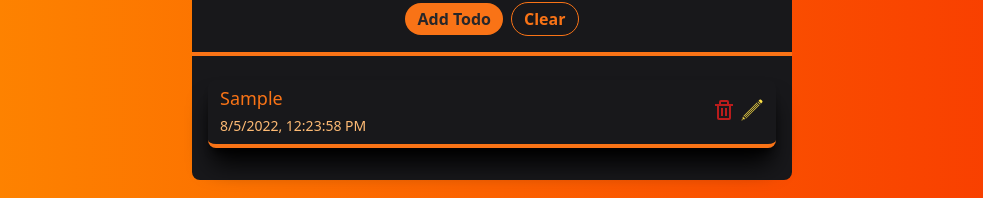
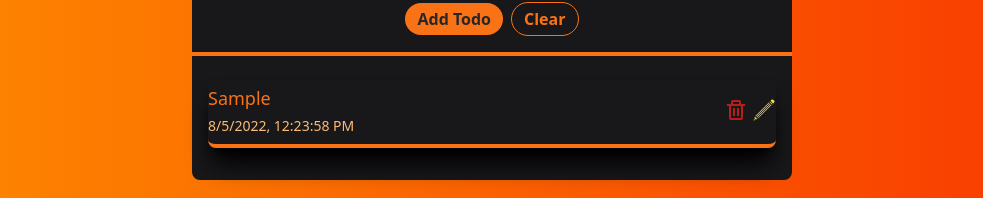
Before and after one commit to shahram0102/todolist-react, a React (Create React App) app: page / in a window 1280 px wide. Both pictures are taken after typing "Sample" into the empty fields and a click on the button "Add Todo". Shown: the part 150-348 px from the top of the page, without its empty margins (148-1131 px from the left). Built offline with nearby package versions, Linux system fonts and the light colour scheme.

Commit message:
solve some bug

```diff
--- a/src/components/TodoList.js
+++ b/src/components/TodoList.js
@@ -42,9 +42,9 @@
         return (
           <div
             key={todo.id}
-            className="flex rounded-lg px-3 py-1 gap-2 justify-between border-b-4 pb-2 border-orange-500 shadow-xl shadow-black items-center"
+            className="flex rounded-lg w-[320px] sm:w-full px-3z py-1 gap-2 justify-between border-b-4 pb-2 border-orange-500 shadow-xl shadow-black items-center"
           >
-            <div className="flex flex-col  gap-1 flex-1 max-w-xs">
+            <div className="flex flex-col w-2/3 sm:w-full gap-1 flex-1 max-w-xs">
               <p
                 onClick={() => completedHandler(todo.id)}
                 className={`${
```
